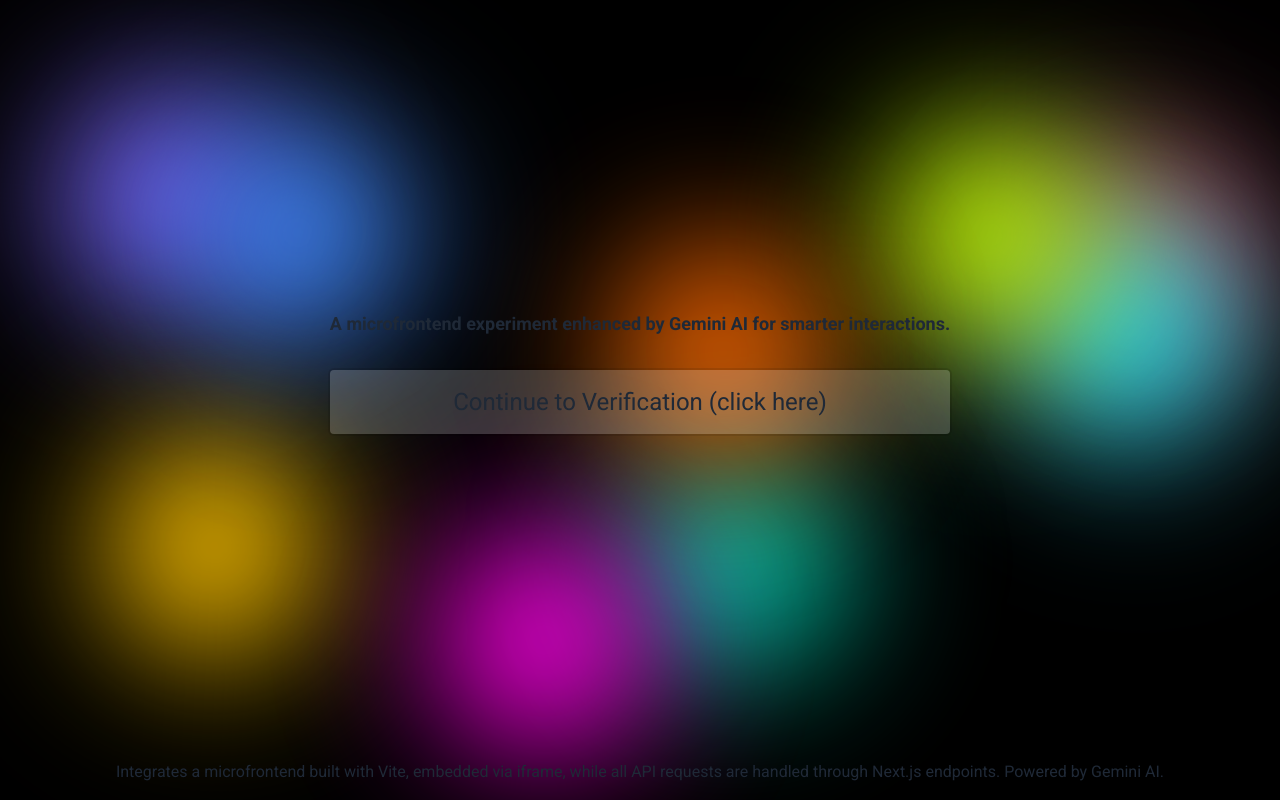
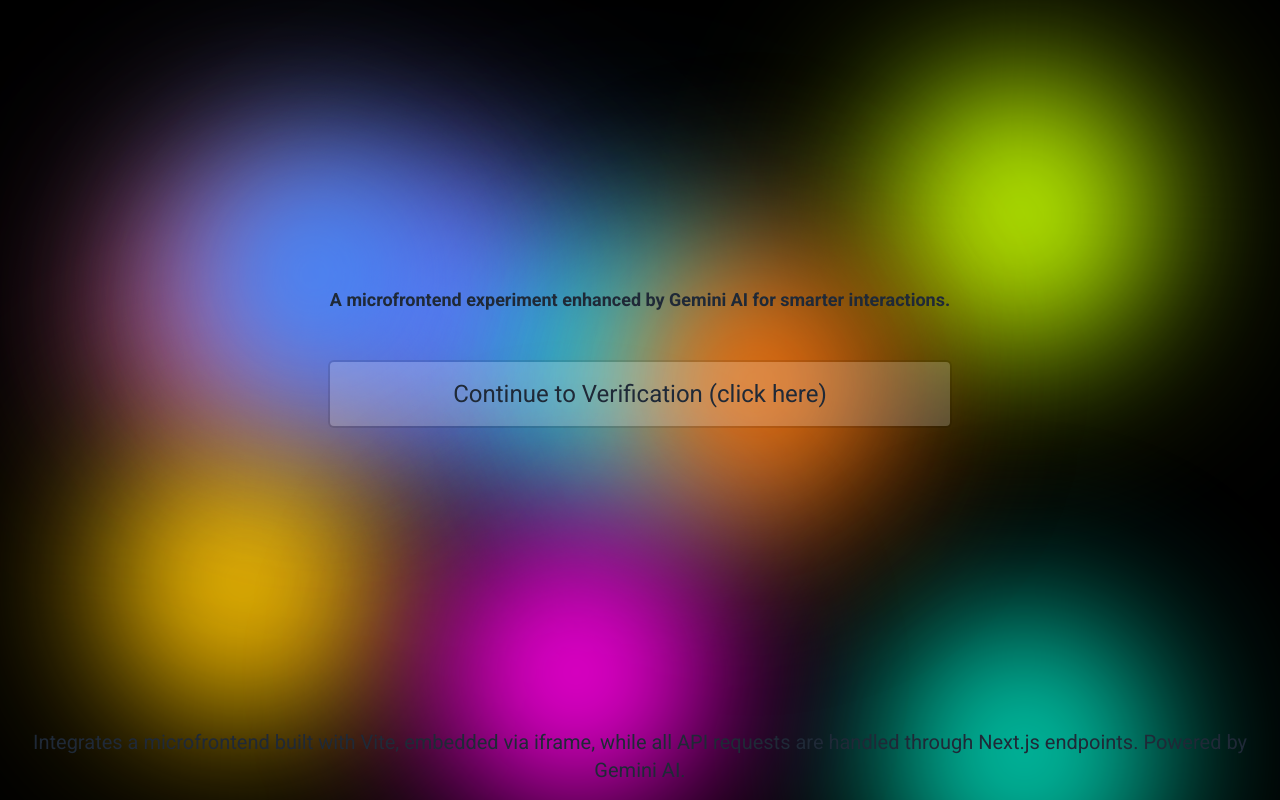
Before and after one commit to sabaudianin/ai-image, a Next.js app: page / in a window 1280 px wide. Built offline with nearby package versions, Linux system fonts and the light colour scheme.

Commit message:
feat separate logic from from ui

```diff
--- a/src/app/layout.tsx
+++ b/src/app/layout.tsx
@@ -50,7 +50,7 @@
           >
             {children}
           </main>
-          <footer className="p-4 text-center sticky">
+          <footer className="p-4 text-center sticky lg:text-xl">
             Integrates a microfrontend built with Vite, embedded via iframe,
             while all API requests are handled through Next.js endpoints.
             Powered by Gemini AI.
--- a/src/app/login/page.tsx
+++ b/src/app/login/page.tsx
@@ -4,7 +4,7 @@
 
 export default function LoginPage() {
   return (
-    <section className="min-h-[80dvh] flex-1 grid place-items-center mx-auto space-y-8 w-full ">
+    <section className="grid place-items-center mx-auto space-y-8 w-full ">
       <div className="flex flex-col gap-4 text-center bg-black/50 p-8 rounded-lg">
         <h2 className="text-2xl font-semibold p-4">To Start</h2>
         <p className="text-sm md:text-xl">
@@ -14,7 +14,7 @@
         </p>
         <MagicLinkForm />
 
-        <p className="text-sm md:text-xl"> or continue with </p>
+        <p className="text-sm md:text-xl"> or </p>
         <AuthWithGoogle />
       </div>
     </section>
--- a/src/app/page.tsx
+++ b/src/app/page.tsx
@@ -5,14 +5,14 @@
 export default function Home() {
   return (
     <section className="font-sans max-w-2xl text-center gap-8 p-6 flex flex-col justify-between items-between">
-      <p className="w-full text-lg font-bold text-center">
+      <p className="w-full lg:text-lg font-bold text-center mb-4">
         A microfrontend experiment enhanced by Gemini AI for smarter
         interactions.
       </p>
 
       <Link
         href="/login"
-        className="inline-block  rounded bg-white/20 px-6 py-4 ring-2 ring-black/10 hover:ring-white/20 focus:outline-none focus-visible:ring-2 focus-visible:ring-offset-2 focus-visible:ring-black/50 lg:text-2xl"
+        className="inline-block  rounded bg-white/20 p-4 ring-2 ring-black/10 hover:ring-white/20 focus:outline-none focus-visible:ring-2 focus-visible:ring-offset-2 focus-visible:ring-black/50 lg:text-2xl"
         aria-label="Go to login to prove you are human"
       >
         Continue to Verification (click here)
--- a/src/components/AuthWithGoogle/AuthWithGoogle.tsx
+++ b/src/components/AuthWithGoogle/AuthWithGoogle.tsx
@@ -7,7 +7,7 @@
     <div className="">
       <button
         onClick={signInWithGoogle}
-        className="w-full lg:w-1/4 rounded-lg  text-white py-2 px-4 hover:bg-[--brand-hover] disabled:opacity-60 focus-visible:outline-2 focus-visible:outline-[--brand] font-semibold bg-white/20 border  border-[var(--brand)]"
+        className="w-full lg:w-1/4 rounded-lg  text-white py-2 px-4 hover:bg-[--brand-hover] disabled:opacity-60 focus-visible:outline-2 focus-visible:outline-[--brand] font-semibold bg-white/20 border  border-[var(--brand)] lg:text-2xl lg:py-4 lg:px-6"
         aria-label="Continue with Google"
       >
         Continue with Google
--- a/src/components/MagicLinkForm/MagicLinkForm.tsx
+++ b/src/components/MagicLinkForm/MagicLinkForm.tsx
@@ -1,52 +1,69 @@
 "use client";
-import { useForm } from "react-hook-form";
-import { zodResolver } from "@hookform/resolvers/zod";
-import { toast } from "sonner";
-import { emailSchema, type EmailInput } from "@/utils/schema/auth";
-import { useAuthActions } from "@/hooks/useAuthActions/useAuthActions";
+import { useMagicLinkForm } from "@/hooks/useMagicLinkForm/useMagicLinkForm";
 
 export const MagicLinkForm = () => {
-  const { sendMagicLink, error } = useAuthActions();
-  const {
-    register,
-    handleSubmit,
-    formState: { errors, isSubmitting },
-  } = useForm<EmailInput>({
-    resolver: zodResolver(emailSchema),
-    defaultValues: { email: "" },
-  });
-
-  const onSubmit = async ({ email }: EmailInput) => {
-    const ok = await sendMagicLink(email);
-    if (ok) {
-      toast.success("Link to log in sent. Check your inbox.");
-    } else {
-      toast.error(error ?? "Something went wrong");
-    }
-  };
+  const { register, handleSubmit, onSubmit, errors, isSubmitting } =
+    useMagicLinkForm();
 
   return (
     <form
       onSubmit={handleSubmit(onSubmit)}
-      className="space-y-2 flex flex-col items-center gap-4 "
+      className=" flex flex-col items-center gap-8 "
     >
       <input
         type="email"
+        autoComplete="email"
         placeholder="Write your email here..."
         {...register("email")}
         className="w-full lg:w-1/4 rounded-lg
            border border-[--color-border] p-4
-           placeholder:text-slate-400
+           placeholder:text-slate-400  focus:placeholder:text-transparent
            focus:outline-none focus:ring-2 focus:ring-[--brand] text-center"
         aria-invalid={!!errors.email}
+        aria-describedby={errors.email ? "email-error" : undefined}
       />
-      {errors.email && <p className="text-red-500">{errors.email.message}</p>}
+      {errors.email && (
+        <p
+          role="alert"
+          className="text-red-500"
+        >
+          {errors.email.message}
+        </p>
+      )}
       <button
         type="submit"
         disabled={isSubmitting}
-        className="w-full lg:w-1/4 rounded-lg bg-[--brand] text-white py-2 px-4 bg-white/20 hover:bg-[--brand-hover] disabled:opacity-60 focus-visible:outline-2 focus-visible:outline-[--brand] font-semibold border  border-[var(--brand)]"
+        aria-busy={isSubmitting}
+        className="w-full lg:w-1/4 rounded-lg text-white py-2 px-4  lg:py-4 lg:px-6 bg-white/20 hover:bg-[--brand-hover] disabled:opacity-60 focus-visible:outline-2 focus-visible:outline-[--brand] font-semibold border  border-[var(--brand)] lg:text-2xl"
       >
-        {isSubmitting ? "Sending" : "Send Code"}
+        {isSubmitting ? (
+          <p className="flex justify-center items-center gap-4">
+            <svg
+              viewBox="0 0 24 24"
+              className="h-5 w-5 motion-safe:animate-spin"
+              aria-hidden="true"
+            >
+              <circle
+                className="opacity-25"
+                cx="12"
+                cy="12"
+                r="10"
+                stroke="currentColor"
+                strokeWidth="4"
+                fill="none"
+              />
+              <path
+                className="opacity-75"
+                fill="currentColor"
+                d="M4 12a8 8 0 018-8v4a4 4 0 00-4 4H4z"
+              />
+            </svg>
+            <span>Sending…</span>
+            <span className="sr-only">Sending verification email</span>
+          </p>
+        ) : (
+          <span>Send Code</span>
+        )}
       </button>
     </form>
   );
--- /dev/null
+++ b/src/hooks/useMagicLinkForm/useMagicLinkForm.ts
@@ -0,0 +1,35 @@
+"use client";
+import { useForm } from "react-hook-form";
+import { zodResolver } from "@hookform/resolvers/zod";
+import { toast } from "sonner";
+import { emailSchema, type EmailInput } from "@/utils/schema/auth";
+import { useAuthActions } from "@/hooks/useAuthActions/useAuthActions";
+
+export function useMagicLinkForm() {
+  const { sendMagicLink, error } = useAuthActions();
+  const {
+    register,
+    handleSubmit,
+    formState: { errors, isSubmitting },
+  } = useForm<EmailInput>({
+    resolver: zodResolver(emailSchema),
+    defaultValues: { email: "" },
+  });
+
+  const onSubmit = async ({ email }: EmailInput) => {
+    const ok = await sendMagicLink(email);
+    if (ok) {
+      toast.success("Link to log in sent. Check your inbox.");
+    } else {
+      toast.error(error ?? "Something went wrong");
+    }
+  };
+
+  return {
+    register,
+    handleSubmit,
+    onSubmit,
+    errors,
+    isSubmitting,
+  };
+}
--- a/src/ui/background/Background.tsx
+++ b/src/ui/background/Background.tsx
@@ -31,7 +31,7 @@
         {DOTS_DESKTOP.map((dot, i) => (
           <span
             key={i}
-            className="animate-move absolute h-48 w-48 rounded-full bg-current opacity-90 [filter:blur(64px)] [will-change:transform,filter] [backface-visibility:hidden] after:content-[''] after:absolute after:-inset-8 after:[border-radius:inherit] after:bg-current after:opacity-50 after:[filter:blur(45px)] motion-reduce:animate-none"
+            className="animate-move absolute h-64 w-64 rounded-full bg-current opacity-90 [filter:blur(64px)] [will-change:transform,filter] [backface-visibility:hidden] after:content-[''] after:absolute after:-inset-8 after:[border-radius:inherit] after:bg-current after:opacity-50 after:[filter:blur(64px)] motion-reduce:animate-none"
             style={{
               color: dot.color,
               top: dot.top,
--- a/src/ui/background/dotsDesktop.ts
+++ b/src/ui/background/dotsDesktop.ts
@@ -4,15 +4,15 @@
   {
     color: "var(--accent-alpha)",
     top: "8%",
-    left: "82%",
+    left: "12%",
     dur: "65s",
     delay: "-5s",
     origin: "-10vw 18vh",
   },
   {
     color: "var(--accent-bravo)",
-    top: "7%",
-    left: "6%",
+    top: "17%",
+    left: "26%",
     dur: "180s",
     delay: "-6s",
     origin: "-9vw 12vh",
@@ -20,14 +20,14 @@
   {
     color: "var(--accent-charlie)",
     top: "35%",
-    left: "85%",
+    left: "45%",
     dur: "120s",
     delay: "-8s",
     origin: "14vw -8vh",
   },
   {
     color: "var(--accent-delta)",
-    top: "15%",
+    top: "8%",
     left: "70%",
     dur: "140s",
     delay: "-2s",
@@ -43,8 +43,8 @@
   },
   {
     color: "var(--accent-foxtrot)",
-    top: "58%",
-    left: "50%",
+    top: "78%",
+    left: "70%",
     dur: "210s",
     delay: "2s",
     origin: "12vw 18vh",
```
